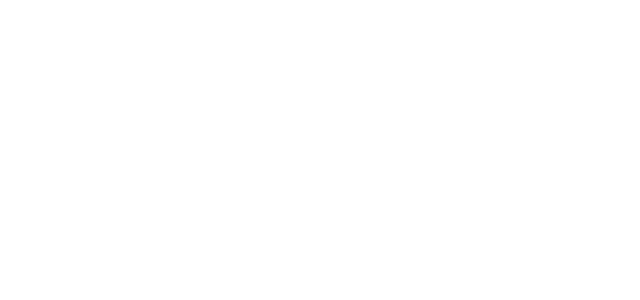
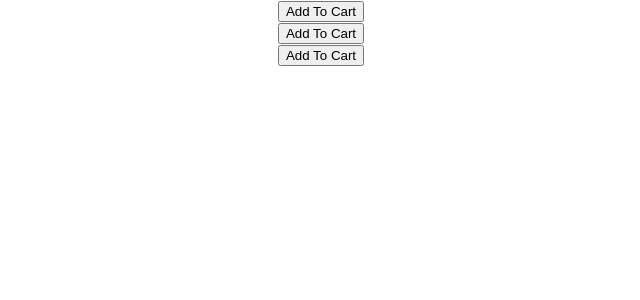
Before and after one commit to gbj1220/homework-9, a React (Create React App) app: page / in a window 1280 px wide. Shown: the top 300 px of the page, without its empty margins (319-959 px from the left). Built offline with nearby package versions, Linux system fonts and the light colour scheme.

Commit message:
Changed name of items list folder to suit it better. Implemented addToCart action creator to button on each card.

```diff
--- a/src/App.js
+++ b/src/App.js
@@ -1,7 +1,7 @@
 import './App.css';
 import { Provider } from 'react-redux';
 import { reduxStore } from './store/redux-store';
-import ShoppingCart from './ShoppingCart/ShoppingCart';
+import ShoppingCart from './ShoppingCart/DisplayItems';
 
 function App() {
 	return (
--- /dev/null
+++ b/src/ShoppingCart/DisplayItems.js
@@ -0,0 +1,27 @@
+import React from 'react';
+import { useDispatch } from 'react-redux';
+import { fetchProducts } from '../db-mock/dbMock';
+import { addToCartActionCreator, ADD_TO_CART } from '../actions/actions';
+
+export default function ShoppingCart() {
+	const products = fetchProducts();
+	console.log(products);
+
+	return (
+		<div>
+			{products.map((item) => {
+				return (
+					<div>
+						<button
+							onClick={() =>
+								dispatch(addToCartActionCreator(item))
+							}
+						>
+							Add To Cart
+						</button>
+					</div>
+				);
+			})}
+		</div>
+	);
+}
--- a/src/ShoppingCart/ShoppingCart.js
+++ /dev/null
@@ -1,5 +0,0 @@
-import React from 'react';
-
-export default function ShoppingCart() {
-	return <div></div>;
-}
--- /dev/null
+++ b/src/db-mock/dbMock.js
@@ -0,0 +1,19 @@
+const products = [
+	{
+		id: 1,
+		title: 'idk',
+		price: 123,
+	},
+	{
+		id: 2,
+		title: 'idk2',
+		price: 234,
+	},
+	{
+		id: 1,
+		title: 'idk3',
+		price: 345,
+	},
+];
+
+export const fetchProducts = () => products;
```
